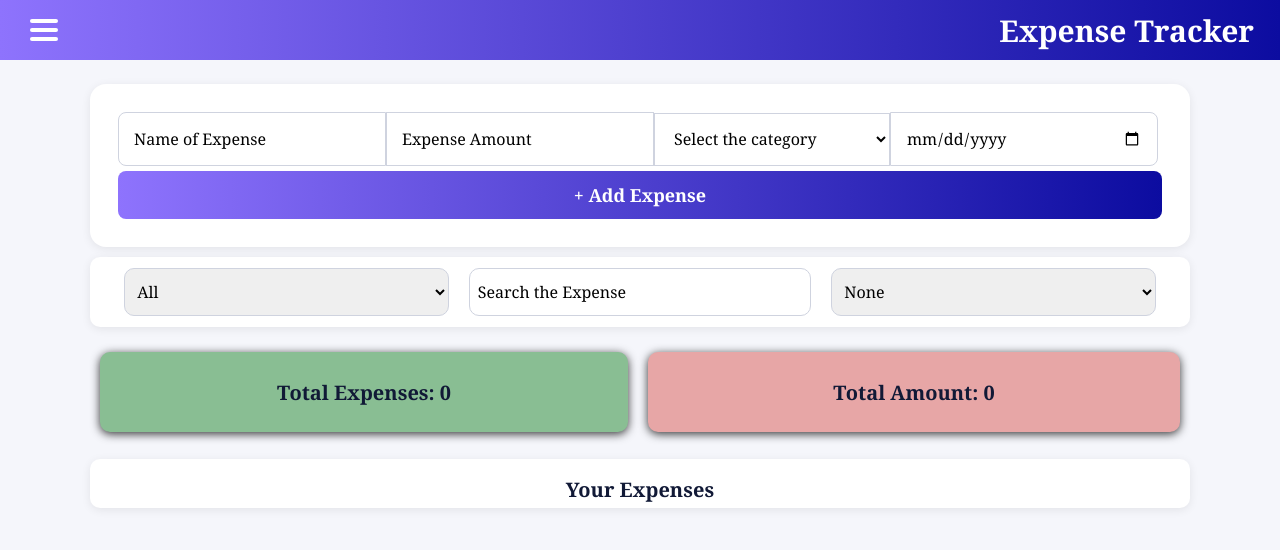
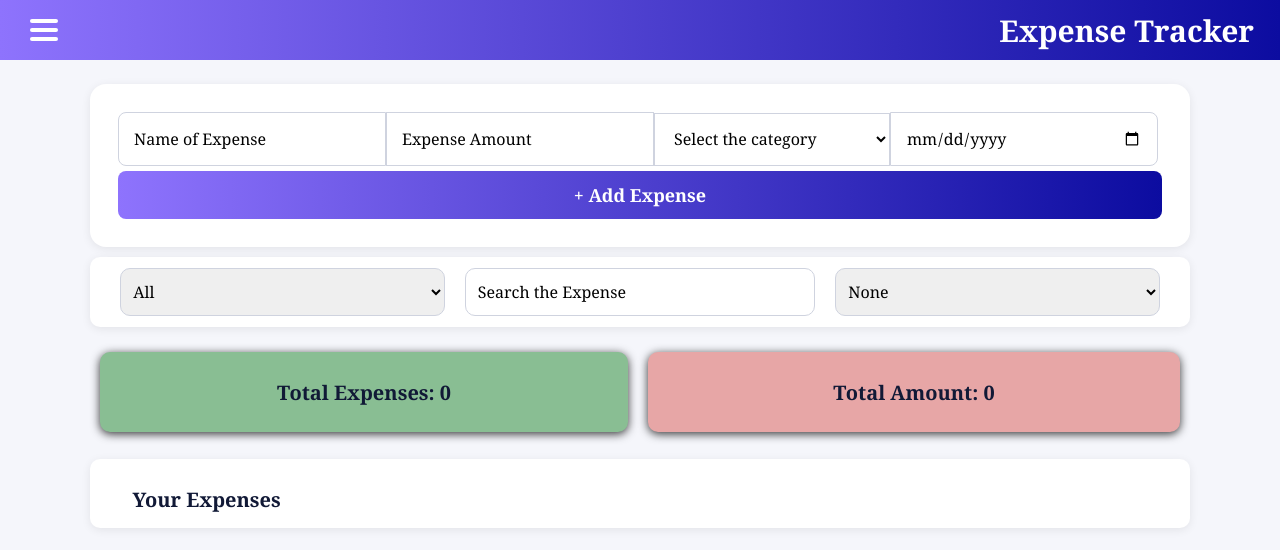
Before and after one commit to TCYokesh/expense-tracker, a React (Vite) app: page / in a window 1280 px wide. Shown: the top 550 px of the page. Built offline with nearby package versions, Linux system fonts and the light colour scheme.

Commit message:
Desktop Styles Completed

```diff
--- a/src/App.css
+++ b/src/App.css
@@ -150,7 +150,7 @@ nav{
     font-size: 16px;
     height: 46px;
     width: 29.5%;
-    padding: 0 8px;
+    padding: 0 12px;
     border: 1px solid #cfd3df;
     border-radius: 10px;
     outline: none;
@@ -225,13 +225,19 @@ nav{
     border-radius: 10px;
     box-shadow: 0 2px 10px rgba(0, 0, 0, 0.08);
 }
-.expense-items{
-    max-height: 250px;
-    margin-top: 12px;
+.expense-items {
+    width: 95%;
+    max-width: 1100px;
+    min-height: 40px;
+    max-height: 220px;
+    margin: 12px auto 0;
     padding: 5px;
     overflow-y: auto;
     overflow-x: hidden;
     box-sizing: border-box;
+    display: flex;
+    flex-direction: column;
+    align-items: stretch;
 }
 .expense-items::-webkit-scrollbar {
     width: 7px;
@@ -250,13 +256,13 @@ nav{
 
 .list {
     min-height: 40px;
-    margin: 10px;
+    margin: 10px 0;
     padding: 10px 12px;
     border: 1px solid #dfe2e9;
     border-radius: 9px;
     background-color: white;
     display: grid;
-    grid-template-columns: 170px 170px 200px 200px auto auto;
+    grid-template-columns: 170px 170px 170px 200px auto auto;
     align-items: center;
     column-gap: 16px;
 }
@@ -328,8 +334,12 @@ nav{
 .delete-btn:hover {
     background-color: #fff0f0;
 }
-label{
+label {
+    display: block;
+    width: 100%;
+    text-align: left;
     font-size: 20px;
     font-weight: bolder;
     padding: 10px;
+    box-sizing: border-box;
 }
```
